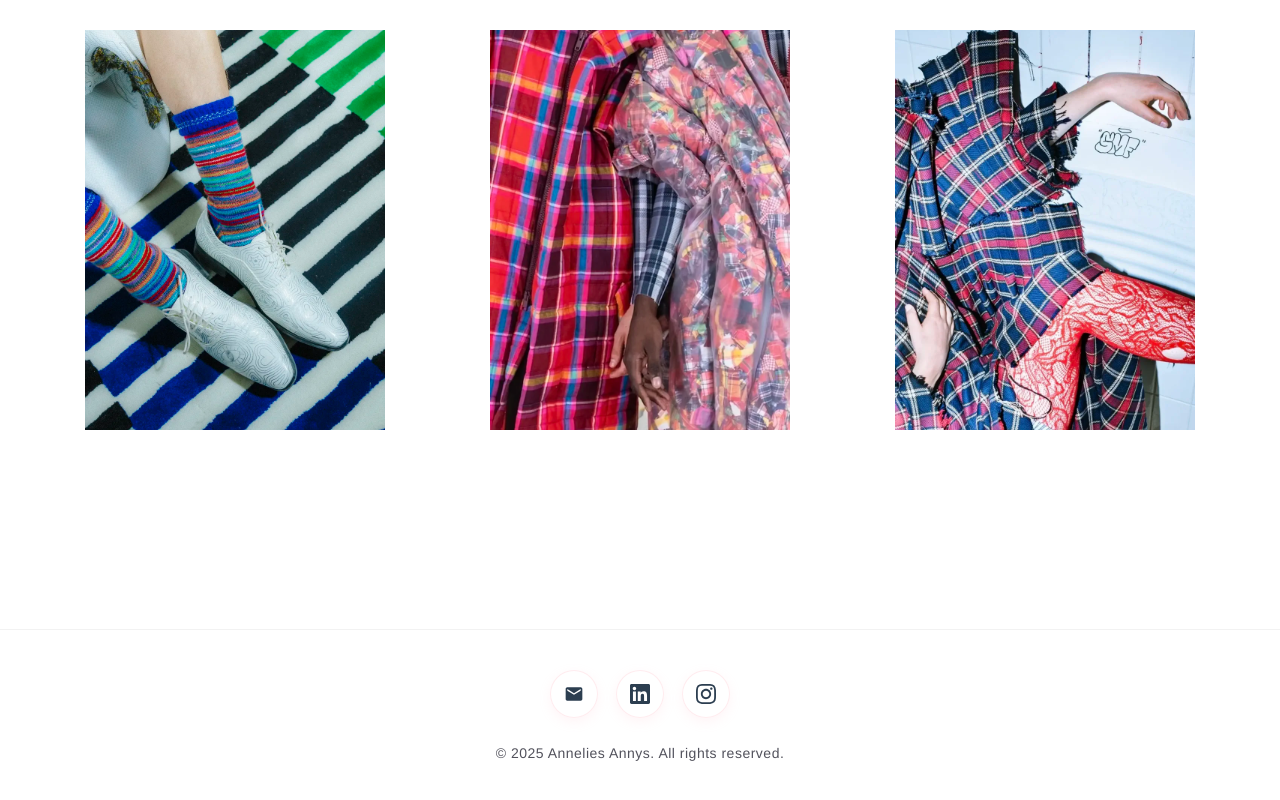
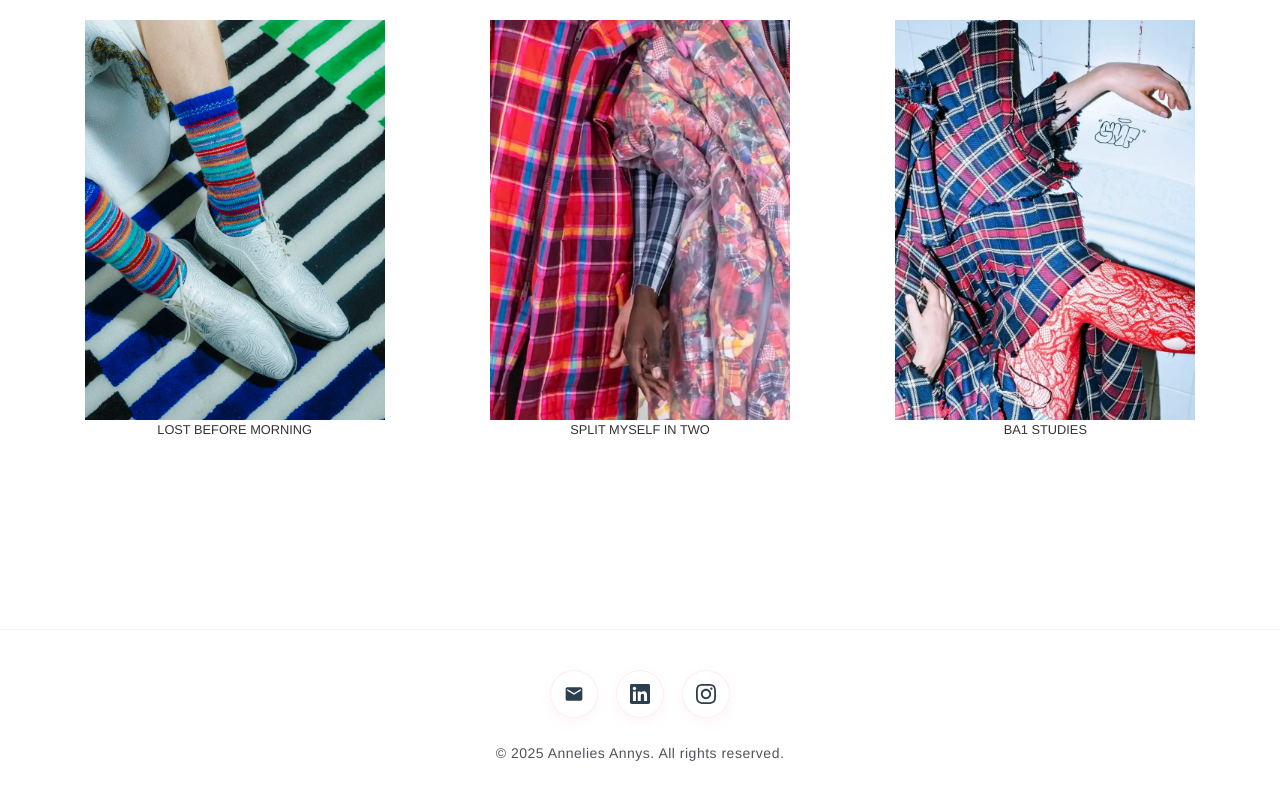
Before and after one commit to brentvervaet/anneliesannys-portfolio, a Vue app: page / in a window 1280 px wide. Shown: the part 1131-1931 px from the top of the page. Built offline with nearby package versions, Linux system fonts and the light colour scheme.

Commit message:
refactor: adjust project title and description styles for improved readability and layout

```diff
--- a/src/components/ProjectDetail.vue
+++ b/src/components/ProjectDetail.vue
@@ -194,7 +194,7 @@ const scrollToContent = (): void => {
 }
 
 .project-title {
-  font-size: 3rem;
+  font-size: 2rem;
   margin-bottom: 1.5rem;
   font-weight: 200;
   text-align: center;
@@ -203,12 +203,13 @@ const scrollToContent = (): void => {
 .project-description {
   align-items: center;
   justify-content: center;
+  text-align: center;
   color: #666;
   /* margin-bottom: 1rem; */
 }
 
 .project-description p {
-  font-size: 1.5rem;
+  font-size: 1.2rem;
   /* margin-bottom: 1rem; */
   /* font-weight: 400; */
   /* line-height: 1.6; */
@@ -222,7 +223,7 @@ const scrollToContent = (): void => {
 }
 
 .image-grid img {
-  width: 100%;
+  width: 250px;
   height: auto;
   object-fit: cover;
 }
--- a/src/views/HomeView.vue
+++ b/src/views/HomeView.vue
@@ -69,6 +69,7 @@
                 <span class="view-text">view</span>
               </div>
             </div>
+            <p class="project-title">{{ project.title }}</p>
           </RouterLink>
         </div>
       </div>
@@ -235,7 +236,7 @@ onUnmounted(() => {
 
 .portfolio-grid {
   display: grid;
-  grid-template-columns: 1fr;
+  grid-template-columns: repeat(2, 1fr);
   gap: 2rem;
   justify-items: center;
 }
@@ -291,6 +292,12 @@ onUnmounted(() => {
   letter-spacing: 1.5px;
   text-transform: uppercase;
   font-family: 'Helvetica Neue', sans-serif;
+}
+
+.project-title {
+  font-size: 0.8rem;
+  font-weight: 200;
+  text-align: center;
 }
 
 /* ===== MEDIA QUERIES ===== */
```
